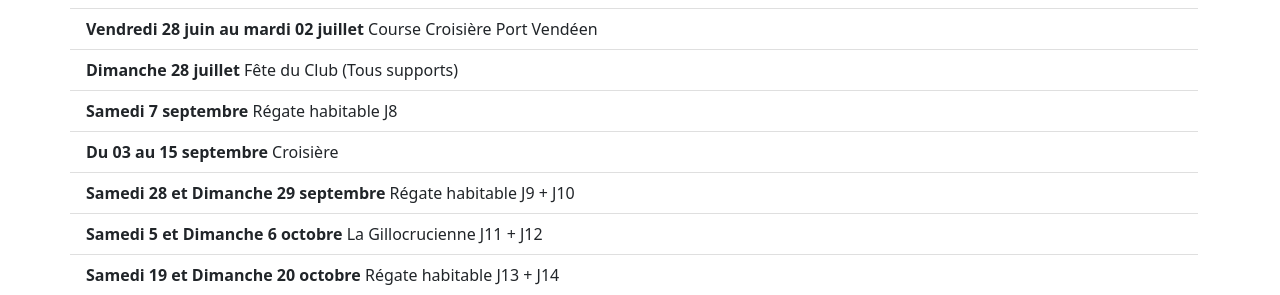
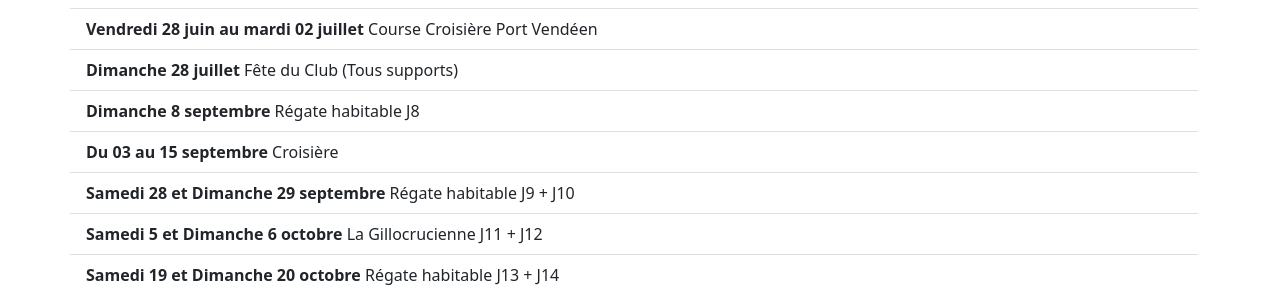
Before and after one commit to cvgv-asso/cvgv-asso.github.io, a Jekyll site: the page built from calendrier.html, in a window 1280 px wide. Shown: the part 1049-1344 px from the top of the page. Built offline with Jekyll 4.4.1, drawn with Linux system fonts in a browser that asks for light colours; comment, search, counter and statistics services are not loaded.

Commit message:
correction date J8

```diff
--- a/calendrier.html
+++ b/calendrier.html
@@ -23,7 +23,7 @@ order: 2
             <li class="list-group-item"><b>Du 10 au 28 juin</b> Croisière</li>
             <li class="list-group-item"><b>Vendredi 28 juin au mardi 02 juillet</b> Course Croisière Port Vendéen</li>
             <li class="list-group-item"><b>Dimanche 28 juillet</b> Fête du Club (Tous supports)</li>
-            <li class="list-group-item"><b>Samedi 7 septembre</b> Régate habitable J8</li>
+            <li class="list-group-item"><b>Dimanche 8 septembre</b> Régate habitable J8</li>
             <li class="list-group-item"><b>Du 03 au 15 septembre</b> Croisière</li>
             <li class="list-group-item"><b>Samedi 28 et Dimanche 29 septembre</b> Régate habitable J9 + J10</li>
             <li class="list-group-item"><b>Samedi 5 et Dimanche 6 octobre</b> La Gillocrucienne J11 + J12</li>
```
